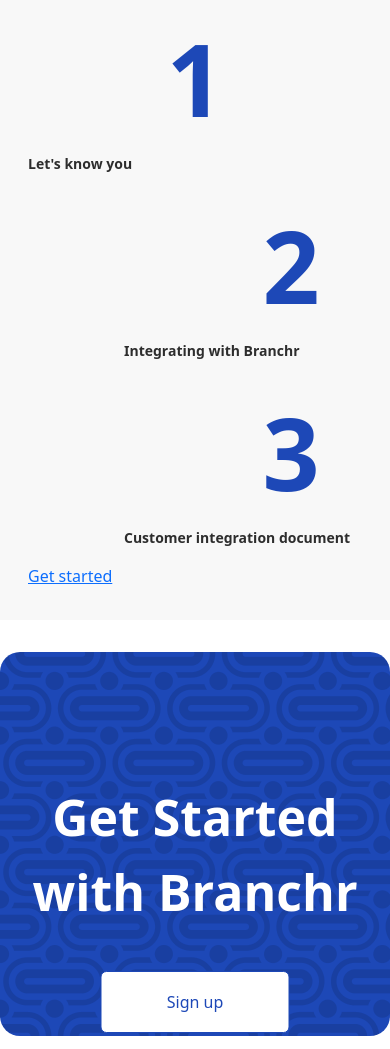
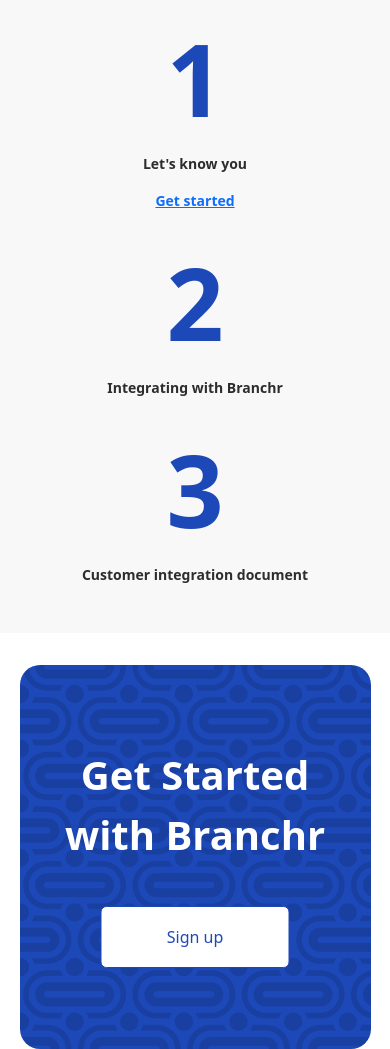
Before and after one commit to JamesChima/Branchr, a plain HTML site: page index.html in a window 390 px wide. Shown: the part 3301-4350 px from the top of the page. Drawn offline with nearby package versions, Linux system fonts and the light colour scheme.

Commit message:
updated mobile view

```diff
--- a/index.html
+++ b/index.html
@@ -101,6 +101,7 @@
                         <span>1</span> <i class="fa fa-arrow-circle-right"></i>
                     </div>
                     <p>Let's know you</p>
+                    <p><a href="#">Get started</a></p>
                 </div>
                 <div class="col-md col-sm footer margin">
                     <div class="num">
@@ -115,7 +116,7 @@
                     <p>Customer integration document</p>
                 </div>
             </div>
-            <a href="#">Get started</a>
+
         </div>
     </section>
 
--- a/style.css
+++ b/style.css
@@ -181,7 +181,7 @@
 }
 
 .card-1, .card-2, .card-3 {
-    width: 350px;
+    /* width: 350px; */
     min-height: 204px;
     border-radius: 12px;
     box-shadow: 0px 4px 4px rgba(0, 0, 0, 0.15) !important;
@@ -381,17 +381,44 @@
         padding-right: 1rem !important;
      }
 
+    .branchr-get-started {
+        width: 90% !important;
+    }
+
+    .branchr-get-started p {
+        font-size: 40px;
+        padding-top: 5rem;
+    }
+
 }
 
 @media only screen and (max-width: 426px) {
+    .get-started p{
+        text-align: center;
+    }
+
+    .num {
+        display: flex;
+        justify-content: center
+    }
+
     .num i {
         display: none;
     }
 
-    .num {
+    .footer p, .footer a {
+        text-align: center;
+    }
+
+    .margin {
+        margin-left: 0rem;
+    }
+
+
+    /* .num {
         display: block !important;
         text-align: center;
-    }
+    } */
 
 }
 
```
